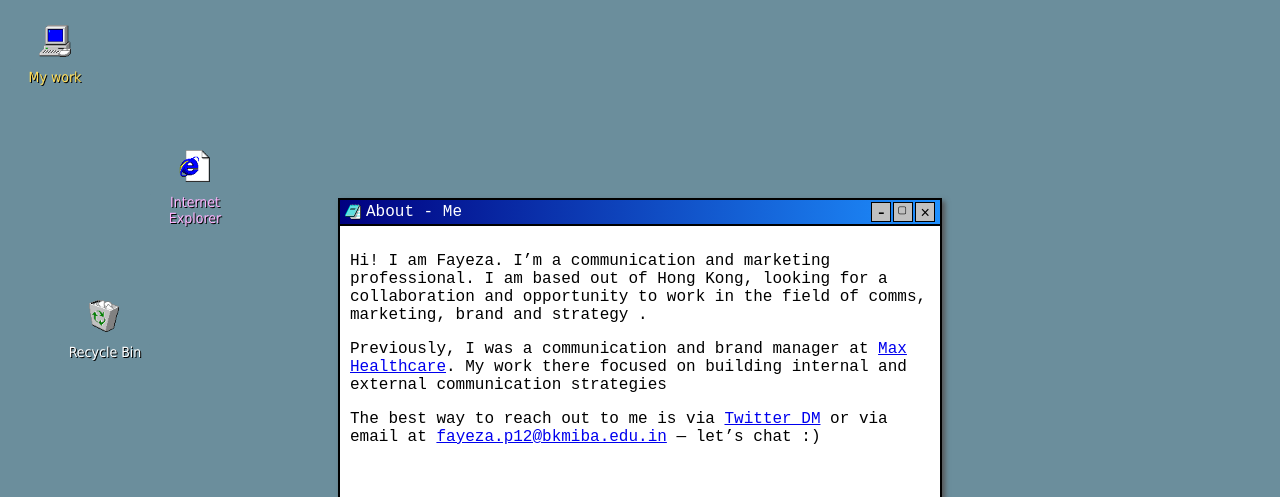
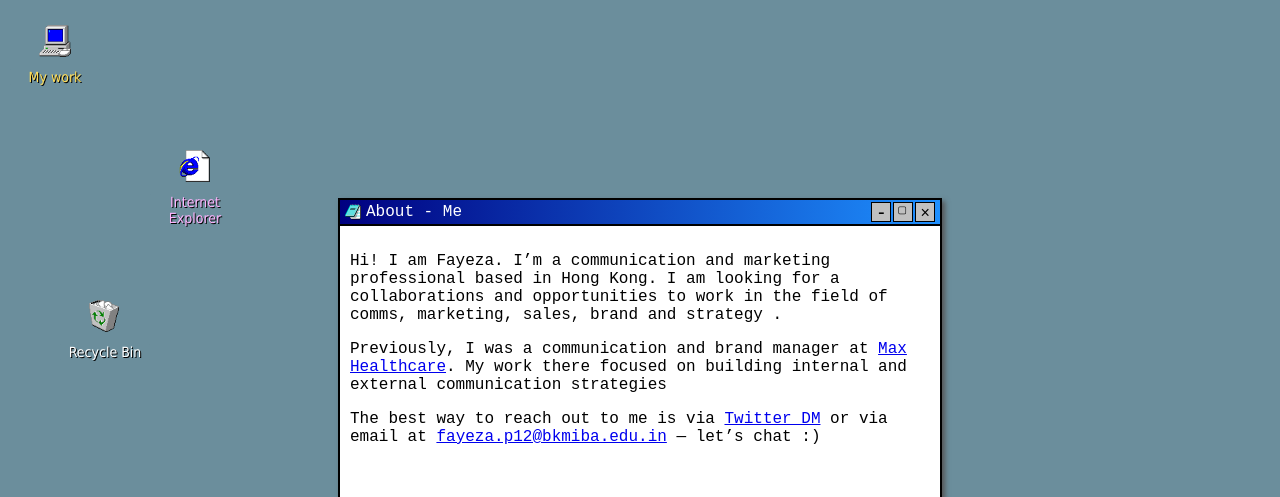
Before and after one commit to fayezapathan/hi, a plain HTML site: page index.html in a window 1280 px wide. Shown: the top 497 px of the page. Drawn offline with Linux system fonts and the light colour scheme.

Commit message:
Update index.html

```diff
--- a/index.html
+++ b/index.html
@@ -45,7 +45,7 @@
         <div class="content">
             <main>
                 <section>
-                    <p>Hi! I am Fayeza. I’m a communication and marketing professional. I am based out of Hong Kong, looking for a collaboration and opportunity to work in the field of comms, marketing, brand and strategy .</p>
+                    <p>Hi! I am Fayeza. I’m a communication and marketing professional based in Hong Kong. I am looking for a collaborations and opportunities to work in the field of comms, marketing, sales, brand and strategy .</p>
                     <p>Previously, I was a communication and brand manager at <a href="https://www.maxhealthcare.in/">Max Healthcare</a>. My work there focused on building internal and external communication strategies</p>
                     <p>The best way to reach out to me is via <a href="https://x.com/akhmxt" target="_blank">Twitter DM</a> or via email at <a href="mailto:fayeza.p12@bkmiba.edu.in">fayeza.p12@bkmiba.edu.in</a> — let’s chat :)</p>
 
```
